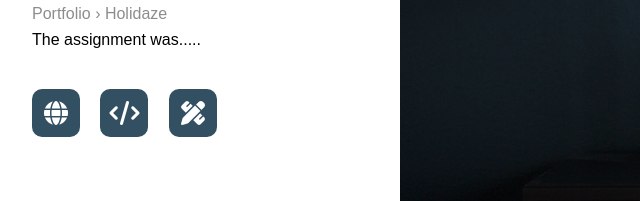
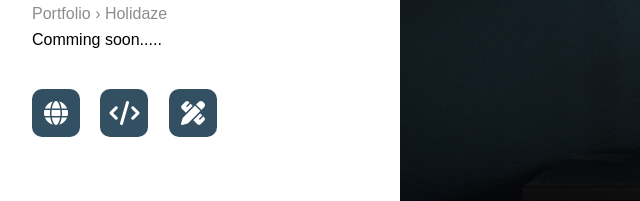
Before and after one commit to TinaHoldcroft/archive_portfolio-2020, a plain HTML site: page portfolio-holidaze.html in a window 1280 px wide. Shown: the part 368-569 px from the top of the page, 0-640 px from the left. Drawn offline with Linux system fonts and the light colour scheme; a web font is replaced by a local one.

Commit message:
text edit

```diff
--- a/portfolio-holidaze.html
+++ b/portfolio-holidaze.html
@@ -32,7 +32,7 @@
 			<div class="holidaze__txt">
 				<h1>Portfolio: <br>Project Exam <br><span class="txt__navy">Holidaze</span>.</h1>
 				<div class="txt__gray"><a href="./index.html#portfolio">Portfolio </a><span>&#8250;</span> Holidaze</div>
-				<p>The assignment was.....</p>
+				<p>Comming soon.....</p>
 				<div class="button-container">
 					<a title="View site" href="http://tinamary.com/portfolio/holidaze/index.html" target="_blank"><button><i class="fas fa-globe"></i></button></a>
 					<a title="GitHub repo" href="https://github.com/TinaHoldcroft/portfolio-holidaze" target="_blank"><button><i class="fas fa-code"></i></button></a>
```
Also changed, not shown: index.html (+1 -1 lines).
